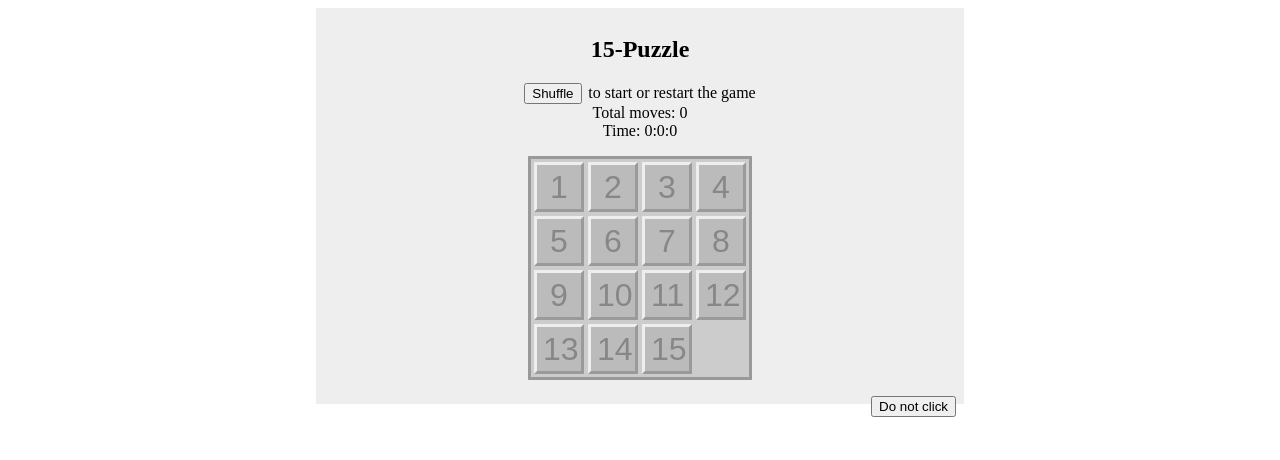
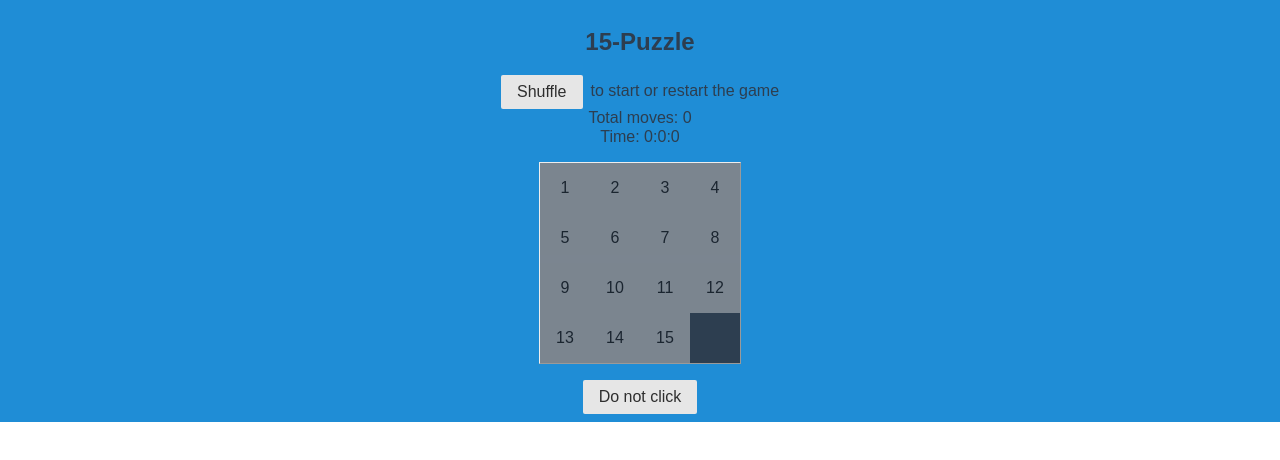
Before and after one commit to dryzhkov/n-puzzle, a React app: page / in a window 1280 px wide. Shown: the top 460 px of the page. Built offline with nearby package versions, Linux system fonts and the light colour scheme.

Commit message:
adding purecss

```diff
--- a/index.html
+++ b/index.html
@@ -1,6 +1,7 @@
 <html>
   <head>
     <title>15-Puzzle Game</title>
+    <link rel="stylesheet" href="https://unpkg.com/purecss@1.0.0/build/pure-min.css" integrity="sha384-nn4HPE8lTHyVtfCBi5yW9d20FjT8BJwUXyWZT9InLYax14RDjBj46LmSztkmNP9w" crossorigin="anonymous">
   </head>
   <body>
     <div id="root"></div>
--- a/src/components/ActionBar.tsx
+++ b/src/components/ActionBar.tsx
@@ -7,7 +7,7 @@ export class ActionBar extends React.Component<IActionBarProps, {}> {
   render() {
     return (
       <div>
-        <button style={{marginRight: '.5em', cursor: 'pointer'}} onClick={this.props.shuffleClick}>Shuffle</button>
+        <button style={{marginRight: '.5em'}} className='pure-button' onClick={this.props.shuffleClick}>Shuffle</button>
         <span>to start or restart the game</span>
         <div>Total moves: {this.props.totalMoves}</div>
         <Timer gameState={this.props.gameState}></Timer>
--- a/src/components/Game.tsx
+++ b/src/components/Game.tsx
@@ -138,11 +138,11 @@ export class Game extends React.Component<{}, IGameState> {
 
   render() {
     return (
-      <div style={{width:'50%', margin:'auto', textAlign: 'center', backgroundColor: '#EEE', padding:'.5em'}}>
+      <div style={{textAlign: 'center', backgroundColor: '#1f8dd6', padding:'.5em', color:'#2d3e50'}}>
         <h2>15-Puzzle</h2>
         <ActionBar totalMoves={this.state.totalMoves} shuffleClick={this.shuffle} gameState={this.state.gameState}></ActionBar>
         <PuzzleBoard puzzlePieces={this.state.puzzlePieces} pieceClick={this.puzzlePieceClick} gameState={this.state.gameState}></PuzzleBoard>
-        <button style={{float: 'right'}} onClick={this.cheat}>Do not click</button>
+        <button className='pure-button' onClick={this.cheat}>Do not click</button>
       </div>
     );
   }
--- a/src/components/PuzzleBoard.tsx
+++ b/src/components/PuzzleBoard.tsx
@@ -5,27 +5,19 @@ import { PuzzlePiece } from './PuzzlePiece';
 export class PuzzleBoard extends React.Component<IPuzzleBoardProps, {}> {
   render() {
     return (
-      <div>
-        <table style={{border: '3px solid #999', margin: '1em auto', backgroundColor: '#CCC'}}>
-          <tbody>
-            {
+      <div className='pure-g' style={{ width: '200px', margin: '1em auto', border: '1px outset', background: '#2d3e50'}}>
+        {
               this.props.puzzlePieces.map((row,i) => {
-              return <tr key={i}>
-                {
-                  row.map((col, j) =>
-                    <td key={j}>
+              return row.map((col, j) =>
+                    <div className='pure-u-1-4'>
                       {
                         col > 0 &&
                         <PuzzlePiece piece={col} pieceClick={this.props.pieceClick} gameState={this.props.gameState}></PuzzlePiece>
                       }
-                    </td>
+                    </div>
                   )
-                }
-              </tr>
               })
             }
-          </tbody>
-        </table>
       </div>
     );
   }
--- a/src/components/PuzzlePiece.tsx
+++ b/src/components/PuzzlePiece.tsx
@@ -16,18 +16,14 @@ export class PuzzlePiece extends React.Component<IPuzzlePieceProps, {}> {
 
   render() {
     const divStyle = {
-      border: '3px outset',
       width: '50px',
-      height: '50px',
-      fontSize: '2rem',
-      lineHeight: '2.5rem',
-      textAlign: 'center',
-      cursor: 'pointer',
-      backgroundColor: '#BBB'
+      height: '50px'
     };
 
+    const styleClass = this.props.gameState === GameState.InProgress ? 'pure-button-active' : 'pure-button-disabled';
+
     return (
-      <button style={divStyle} onClick={this.click} disabled={this.props.gameState !== GameState.InProgress}>
+      <button style={divStyle} className={styleClass} onClick={this.click}>
         { this.props.piece }
       </button>
     );
```
